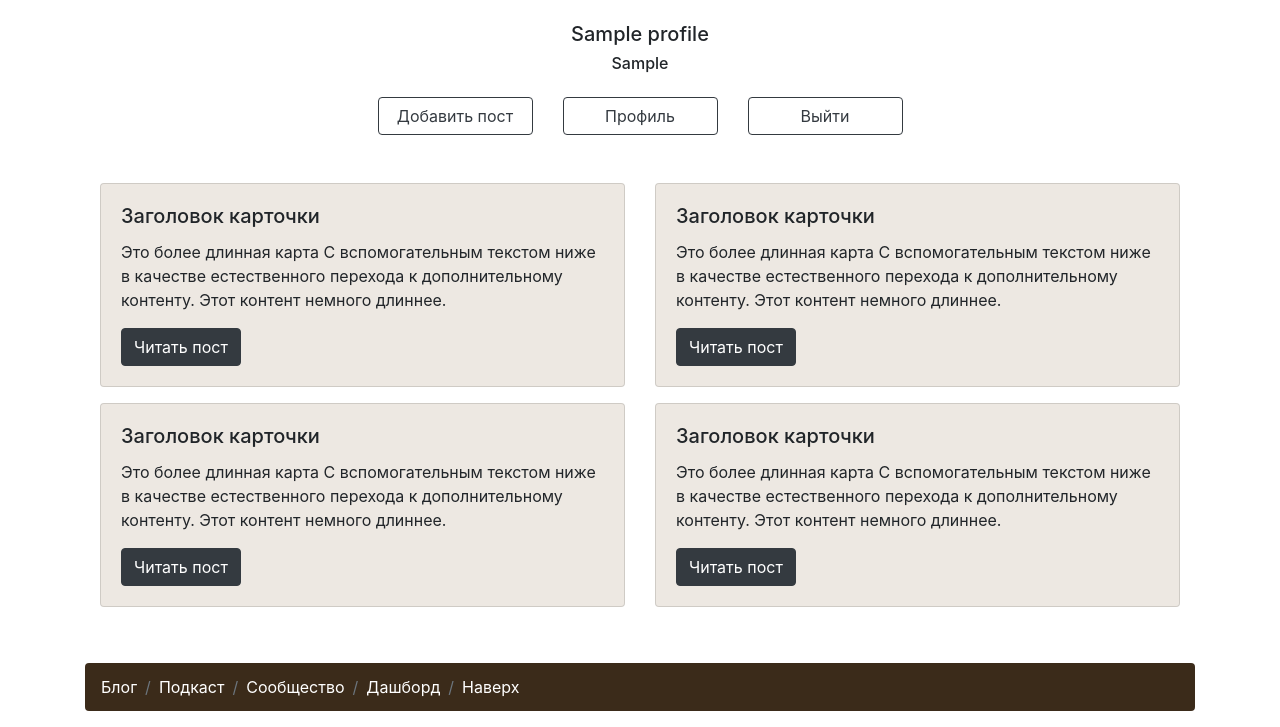
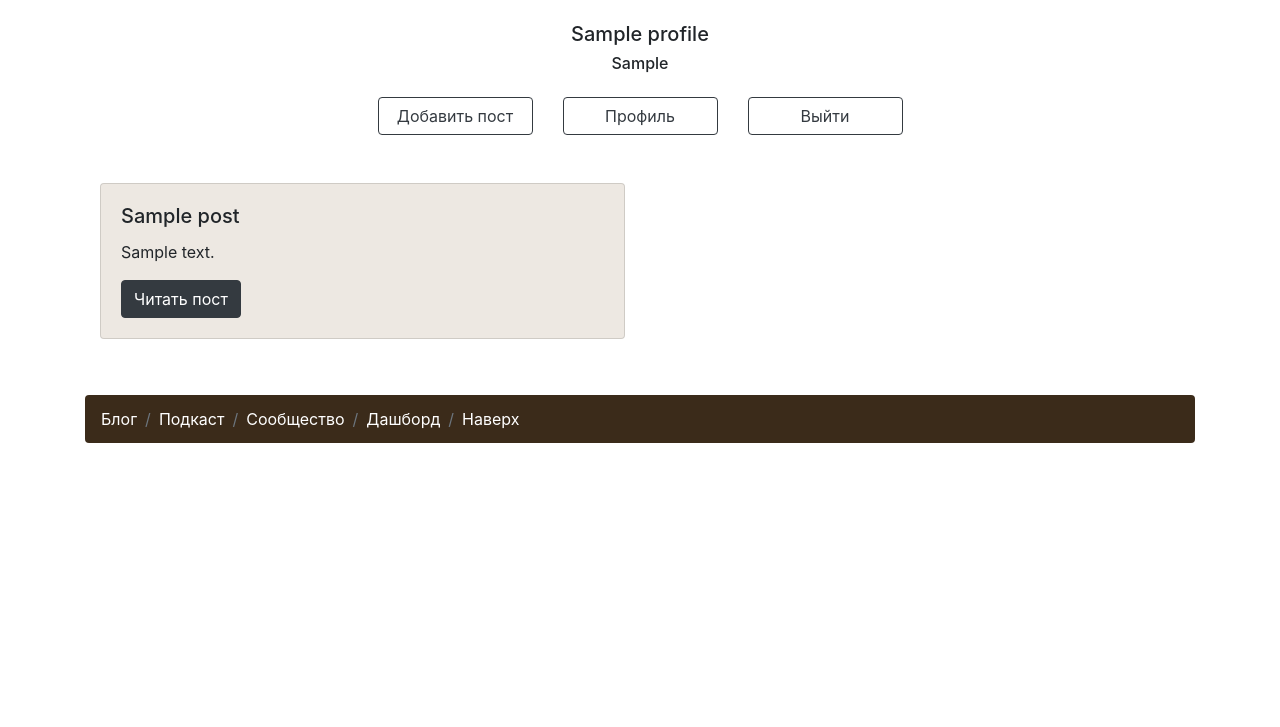
Before and after one commit to jdenisova/computer-break-webapp, a Flask app: page /dashboard in a window 1280 px wide. Shown: the part 346-1073 px from the top of the page. After the commit the page ends 789 px from the top, so only its background shows below. Run offline with Flask 2, Linux system fonts and the light colour scheme; a user stored in the database is signed in; tables that the repository leaves empty hold one stand-in row (values such as "Sample post").

Commit message:
Added showing of posts on the index page and in the dashboard.

```diff
--- a/app.py
+++ b/app.py
@@ -57,7 +57,7 @@ class Posts(db.Model):
     user_id = db.Column(db.Integer, db.ForeignKey('users.id'))
 
     def __repr__(self):
-        return f"<users {self.id}>"
+        return f"<posts {self.id}>"
 
 
 class RegisterForm(FlaskForm):
@@ -107,7 +107,11 @@ menu = [
 
 @app.route("/")
 def index():
-    return render_template("index.html", menu=menu, title="Блог")
+    table = db.session.query(Users, Posts).join(Posts, Users.id == Posts.user_id).all()
+
+    print(table)
+
+    return render_template("index.html", menu=menu, title="Блог", table=table)
 
 
 @app.route("/podcast")
@@ -165,7 +169,8 @@ def add_post():
 @login_required
 def dashboard():
     user = Users.query.get(current_user.get_id())
-    return render_template('dashboard.html', menu=menu, title="Дашборд", user=user)
+    user_posts = Posts.query.filter_by(user_id = current_user.get_id())
+    return render_template('dashboard.html', menu=menu, title="Дашборд", user=user, posts=user_posts)
 
 
 @app.route("/logout", methods=["POST", "GET"])
--- a/templates/dashboard.html
+++ b/templates/dashboard.html
@@ -33,45 +33,19 @@
 
 <div class="container">
     <div class="row row-cols-1 row-cols-md-2 g-4">
+
+        {% for post in posts %}
         <div class="col">
             <div class="card mb-3" style="background-color: rgba(166,141,111,0.2);">
                 <div class="card-body">
-                    <h5 class="card-title">Заголовок карточки</h5>
-                    <p class="card-text">Это более длинная карта С вспомогательным текстом ниже в качестве естественного перехода к дополнительному контенту. Этот контент немного длиннее.</p>
+                    <h5 class="card-title"> {{ post.title}} </h5>
+                    <p class="card-text"> {{ post.text[:50] }}</p>
                     <a href="#" class="btn btn-dark">Читать пост</a>
                 </div>
             </div>
         </div>
+        {% endfor %}
 
-        <div class="col">
-            <div class="card mb-3" style="background-color: rgba(166,141,111,0.2);">
-                <div class="card-body">
-                    <h5 class="card-title">Заголовок карточки</h5>
-                    <p class="card-text">Это более длинная карта С вспомогательным текстом ниже в качестве естественного перехода к дополнительному контенту. Этот контент немного длиннее.</p>
-                    <a href="#" class="btn btn-dark">Читать пост</a>
-                </div>
-            </div>
-        </div>
-
-        <div class="col">
-            <div class="card mb-3" style="background-color: rgba(166,141,111,0.2);">
-                <div class="card-body">
-                    <h5 class="card-title">Заголовок карточки</h5>
-                    <p class="card-text">Это более длинная карта С вспомогательным текстом ниже в качестве естественного перехода к дополнительному контенту. Этот контент немного длиннее.</p>
-                    <a href="#" class="btn btn-dark">Читать пост</a>
-                </div>
-            </div>
-        </div>
-
-        <div class="col">
-            <div class="card mb-3" style="background-color: rgba(166,141,111,0.2);">
-                <div class="card-body">
-                    <h5 class="card-title">Заголовок карточки</h5>
-                    <p class="card-text">Это более длинная карта С вспомогательным текстом ниже в качестве естественного перехода к дополнительному контенту. Этот контент немного длиннее.</p>
-                    <a href="#" class="btn btn-dark">Читать пост</a>
-                </div>
-            </div>
-        </div>
     </div>
 </div>
 
```
Also changed, not shown: templates/index.html (+15 -0 lines).
